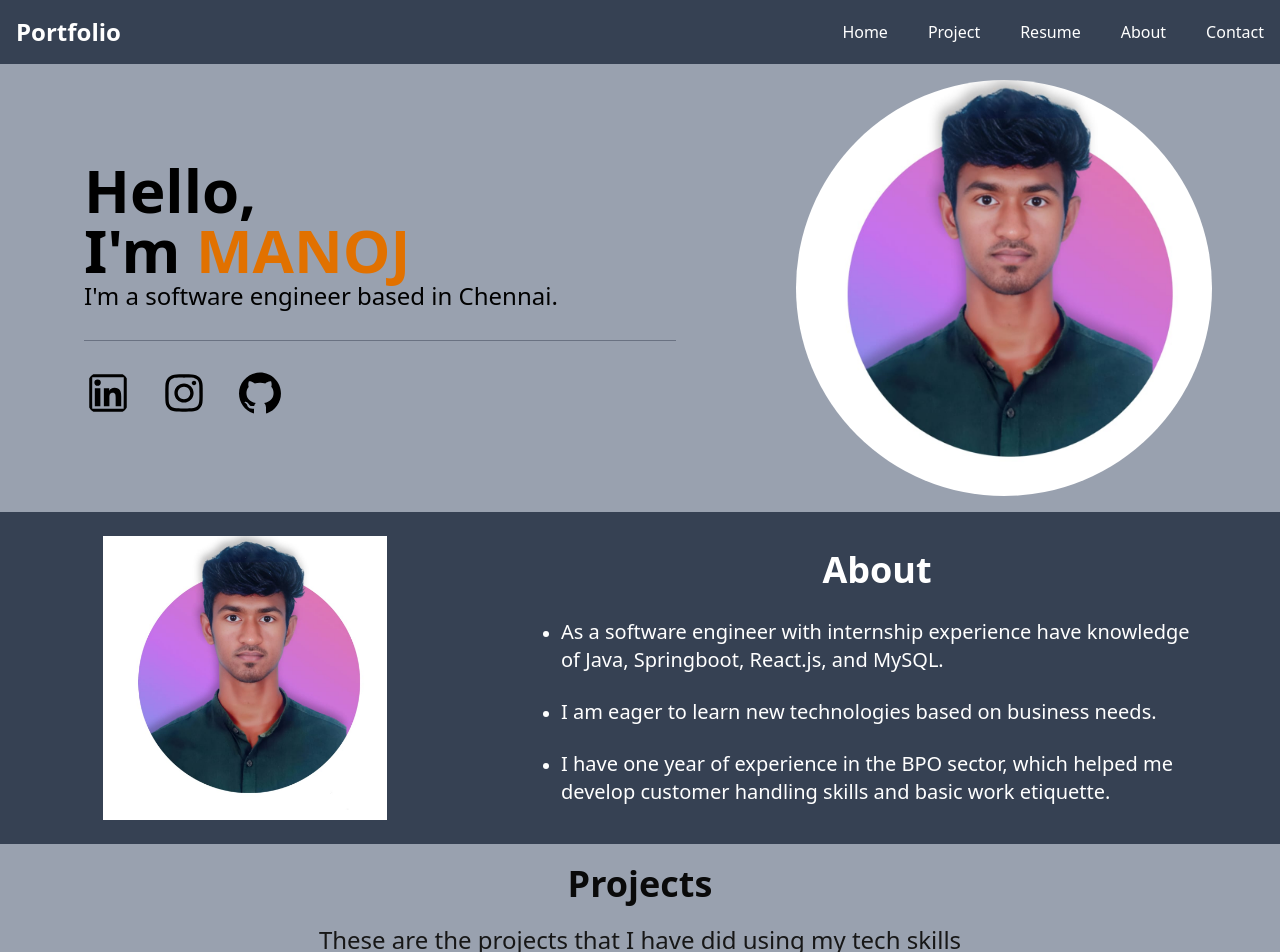
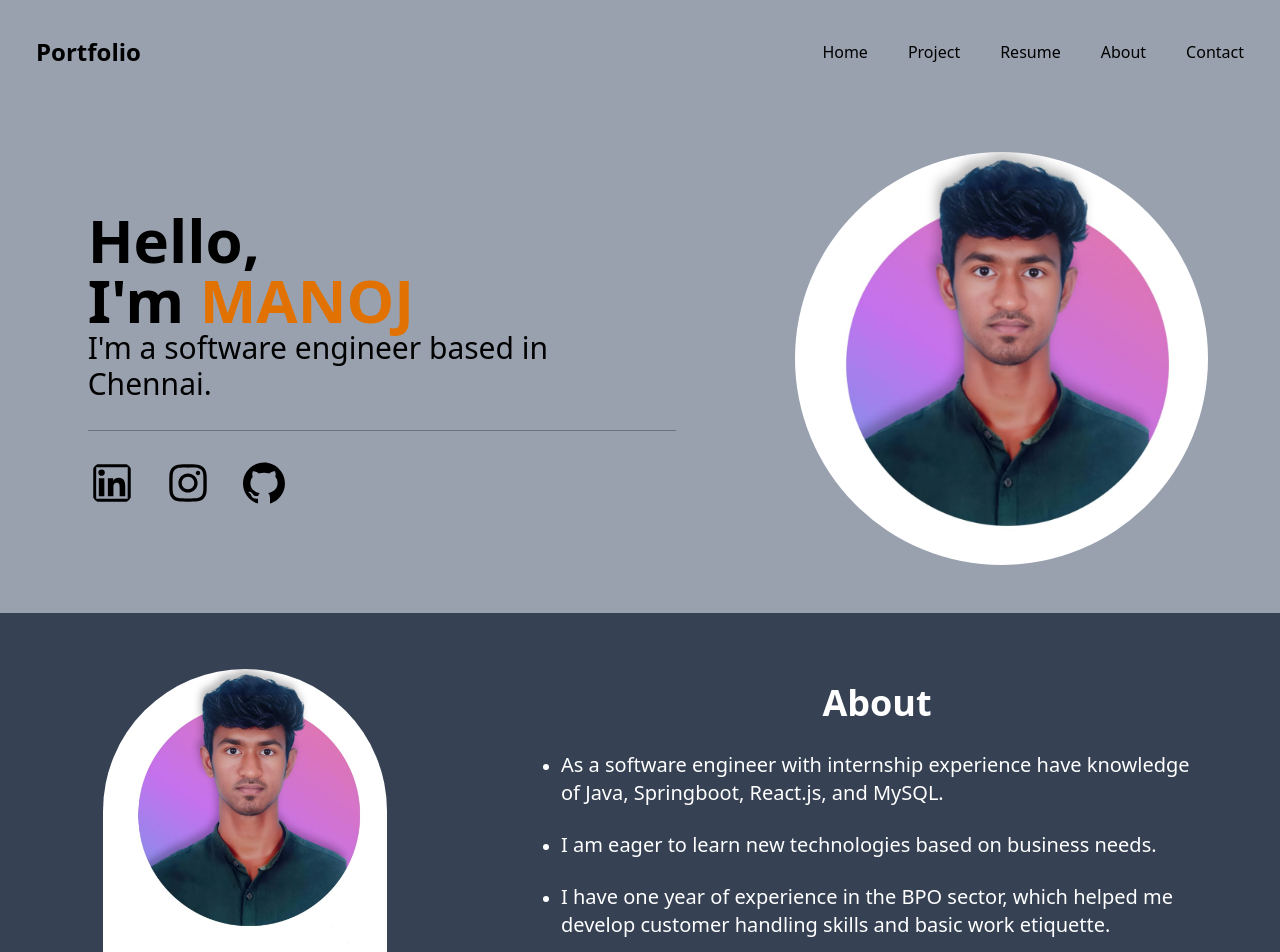
Before and after one commit to Manoj-146/Portfolio, a React (Vite) app: page / in a window 1280 px wide. Shown: the top 952 px of the page. Built offline with nearby package versions, Linux system fonts and the light colour scheme.

Commit message:
"fix : Spaces fixed"

```diff
--- a/src/components/About.jsx
+++ b/src/components/About.jsx
@@ -2,9 +2,9 @@ import Manoj from '../assets/Manoj.jpeg';
 
 const About=()=>{
     return(
-        <div id='About' className=" flex flex-row items-center justify-around p-2 bg-gray-700 text-white">
+        <div id='About' className="flex flex-row items-center justify-around p-2 bg-gray-700 text-white py-10">
             <div className='hidden md:block w-1/4 p-4'>
-                <img src={Manoj} alt="" />
+                <img src={Manoj} className='rounded-t-full' alt="" />
             </div>
             <div className="w-1/2 flex flex-col">
                 <h1 className="text-4xl font-bold text-center mb-7 pt-5">About</h1>
--- a/src/components/Header.jsx
+++ b/src/components/Header.jsx
@@ -3,7 +3,7 @@ import React,{useState} from 'react';
 function Header(){
     const [show,setShow]=useState(false);
     return(
-        <header className=" relative flex flex-row  justify-between items-center  bg-gray-700 text-white">
+        <header className=" p-5 relative w-full flex flex-row  justify-between items-center  bg-gray-400 text-black">
             <h1 className="text-2xl font-bold p-4">Portfolio</h1>
             <nav className="hidden md:flex space-x-4">
                 <ul className="flex flex-row space-x-10 p-4">
--- a/src/components/MainSection.jsx
+++ b/src/components/MainSection.jsx
@@ -4,10 +4,10 @@ import { AiOutlineLinkedin, AiOutlineInstagram, AiOutlineGithub } from "react-ic
 
 const MainSection=()=>{
     return (
-        <div className="flex-col bg-gray-400 flex md:flex-row justify-around items-center p-4">
+        <div className="flex-col bg-gray-400 flex md:flex-row justify-around items-center p-5 py-12">
             <div className="w-1/2 flex flex-col justify-center align-center space-y-7 p-4">
                 <h1 className="text-6xl font-bold">Hello, <br />  I'm <span className="text-amber-600">MANOJ</span>
-                    <p className= "text-2xl font-thin">I'm a software engineer based in Chennai.</p>
+                    <p className= "text-3xl font-thin">I'm a software engineer based in Chennai.</p>
                 </h1>
                 <hr className='text-gray-500'/>
                 <div className="flex flex-row space-x-7">
```
